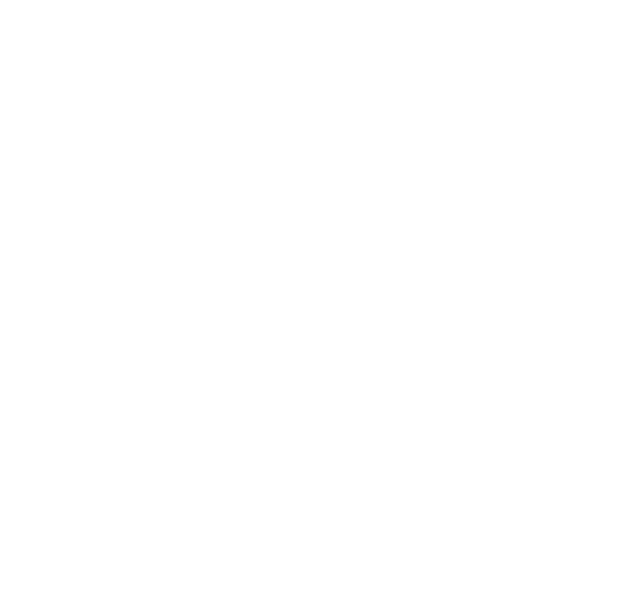
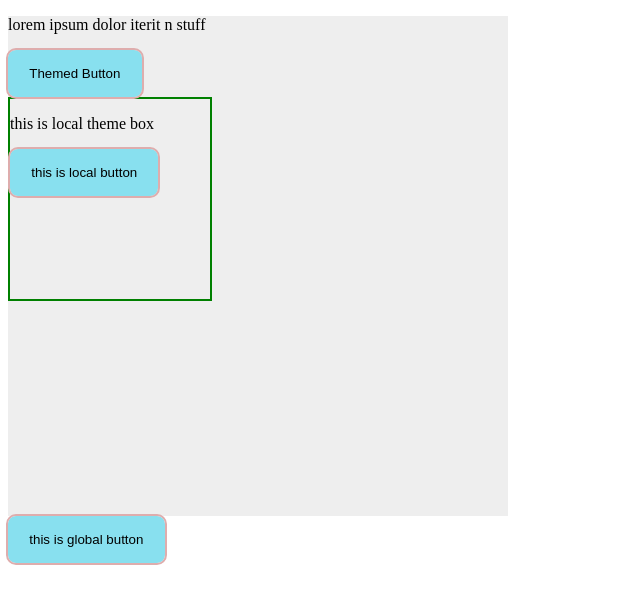
Before and after one commit to vinit-churi/Context-Theme-Toggler---Contest-05-03-23---s6z5y0dza9xq, a React app: page / in a window 1280 px wide. Shown: the whole page, without its empty margins (0-640 px from the left). Built offline with nearby package versions, Linux system fonts and the light colour scheme.

Commit message:
working prototype

```diff
--- a/src/components/App.js
+++ b/src/components/App.js
@@ -1,19 +1,20 @@
-import React from 'react'
-import '../styles/App.css';
-import { ThemeProvider } from './ThemeProvider';
-import { ThemeToggleButton } from './ThemeToggleButton';
-import { Page } from './Page'
+import React, { useContext } from "react";
+import "../styles/App.css";
+import { ThemeProvider, ThemeContext } from "./ThemeProvider";
+import { ThemeToggleButton } from "./ThemeToggleButton";
+import { Page } from "./Page";
 const App = () => {
-
     return (
         <div id="main">
             <ThemeProvider>
                 <Page />
-        <ThemeToggleButton />
+                <ThemeToggleButton
+                    btnTxt={"this is global button"}
+                    themeLevel="global"
+                />
             </ThemeProvider>
         </div>
-  )
-}
-
+    );
+};
 
 export default App;
--- a/src/components/LocalThemedBox.js
+++ b/src/components/LocalThemedBox.js
@@ -1,14 +1,26 @@
-import React from 'react';
+import React from "react";
+import { ThemeToggleButton } from "./ThemeToggleButton";
+const LocalThemedBox = () => {
+    const handleChange = (e) => {
+        console.log("this will change the local styles");
+    };
+    return (
+        <div
+            style={{
+                width: "200px",
+                height: "200px",
+                border: "2px solid green",
+            }}
+            id="local-themed-box"
+        >
+            {/* Write code below this line */}
+            <p>this is local theme box</p>
+            <ThemeToggleButton
+                btnTxt={"this is local button"}
+                handleChange={handleChange}
+            />
+        </div>
+    );
+};
 
-
-const LocalThemedBox = () => {
-
-return(
-    <div style={{width:'200px',height:'200px',border:'2px solid green'}} id="local-themed-box">
-        {/* Write code below this line */}
-
-    </div>
-)
-}
-
-export { LocalThemedBox }
+export { LocalThemedBox };
--- a/src/components/Page.js
+++ b/src/components/Page.js
@@ -1,18 +1,32 @@
-import React from 'react';
-import { LocalThemedBox } from './LocalThemedBox';
-import { ThemeContext } from './ThemeProvider';
+import React, { useContext } from "react";
+import { LocalThemedBox } from "./LocalThemedBox";
+import { ThemeContext } from "./ThemeProvider";
 
 const Page = () => {
-
-    return(
-        <div className={"container"} id="themed-page">
-            <p id="themed-text-container">
-                lorem ipsum dolor iterit n stuff
-            </p>
-            <button className="btn" id="themed-button">Themed Button</button>
+    const context = useContext(ThemeContext);
+    return (
+        <div
+            className={
+                context.globalThemeIsLight
+                    ? "bg-light container"
+                    : "bg-dark container"
+            }
+            id="themed-page"
+        >
+            <p id="themed-text-container">lorem ipsum dolor iterit n stuff</p>
+            <button
+                className={
+                    context.globalThemeIsLight
+                        ? "btn btn-light"
+                        : "btn btn-dark"
+                }
+                id="themed-button"
+            >
+                Themed Button
+            </button>
             <LocalThemedBox />
         </div>
-    )
-}
+    );
+};
 
-export { Page }
+export { Page };
--- a/src/components/ThemeProvider.js
+++ b/src/components/ThemeProvider.js
@@ -1,13 +1,15 @@
-import React from 'react';
+import React, { createContext, useState } from "react";
+const ThemeContext = createContext();
+const ThemeProvider = (props) => {
+    const [state, setState] = useState({
+        globalThemeIsLight: true,
+        localThemeIsLight: true,
+    });
+    return (
+        <ThemeContext.Provider value={{ ...state, setState }}>
+            {props.children}
+        </ThemeContext.Provider>
+    );
+};
 
-const ThemeContext = React.createContext()
-const ThemeProvider = (props) =>{
-
-    return (
-        <React.Fragment>
-
-        </React.Fragment>
-    )
-}
-
-export {ThemeProvider,ThemeContext}
+export { ThemeProvider, ThemeContext };
--- a/src/components/ThemeToggleButton.js
+++ b/src/components/ThemeToggleButton.js
@@ -1,11 +1,43 @@
-import React from 'react';
-
-
-const ThemeToggleButton = () =>{
-
+import React, { useContext } from "react";
+import { ThemeContext } from "./ThemeProvider";
+const ThemeToggleButton = ({ btnTxt, themeLevel }) => {
+    const context = useContext(ThemeContext);
+    const handleChange = (e) => {
+        if (themeLevel === "global") {
+            console.log("here we will change the global and local style");
+            context.setState((state) => {
+                return {
+                    ...state,
+                    globalThemeIsLight: !state.globalThemeIsLight,
+                    localThemeIsLight: !state.globalThemeIsLight,
+                };
+            });
+        } else {
+            console.log("here we will change the local style");
+            context.setState((state) => {
+                return {
+                    ...state,
+                    localThemeIsLight: !state.localThemeIsLight,
+                };
+            });
+        }
+    };
+    let currentClassName = "";
+    if (themeLevel === "global") {
+        // className will be given according to global state
+        currentClassName = context.globalThemeIsLight
+            ? "btn btn-light"
+            : "btn btn-dark";
+    } else {
+        // className will be given according to localState
+        currentClassName = context.localThemeIsLight
+            ? "btn btn-light"
+            : "btn btn-dark";
+    }
     return (
-       <></>
-    )
-
-}
-export {ThemeToggleButton}
+        <button className={currentClassName} onClick={handleChange}>
+            {btnTxt}
+        </button>
+    );
+};
+export { ThemeToggleButton };
--- a/src/styles/App.css
+++ b/src/styles/App.css
@@ -1,30 +1,34 @@
-.bg-dark{
-    background-color: #1F1D36;
+.bg-dark {
+    background-color: #1f1d36;
 }
 
-.bg-light{
-    background-color: #EEEEEE;
+.bg-light {
+    background-color: #eeeeee;
 }
 
-.txt-light{
+.txt-light {
     color: #292929;
 }
 
-.txt-dark{
-    color:#f1f1f1;
+.txt-dark {
+    color: #f1f1f1;
 }
-.btn{
+.btn {
     padding: 1rem 1.33rem;
     border: none;
     border-radius: 8px;
 }
-.btn-dark{
+.btn-dark {
     background-color: #005f5f;
 }
-.btn-light{
-    background-color: #88E0EF;
+.btn-light {
+    background-color: #88e0ef;
 }
-.container{
+.container {
     width: 500px;
     height: 500px;
 }
+
+button {
+    outline: rgb(222, 173, 173) 2px solid;
+}
```
Lines whose indentation alone changed are shown as unchanged.
